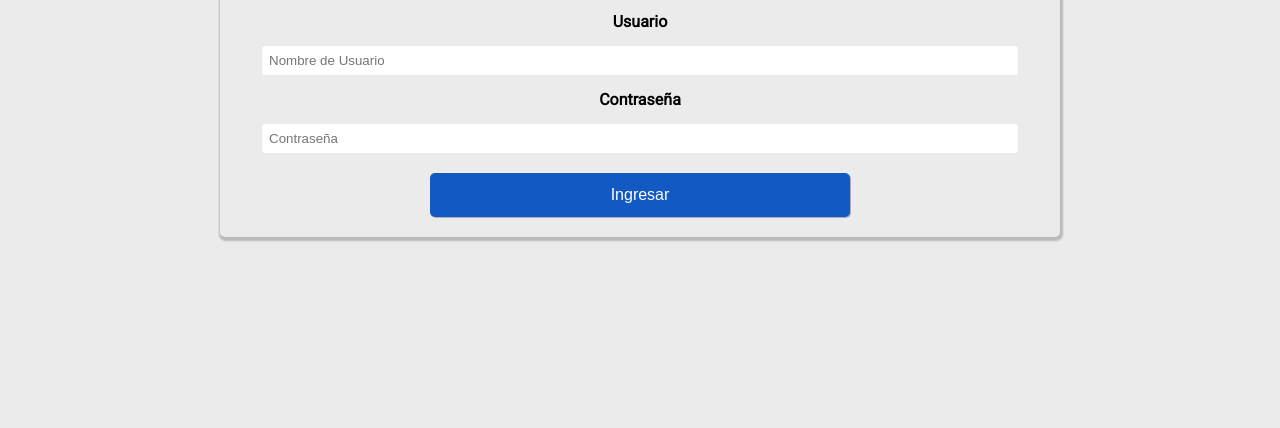
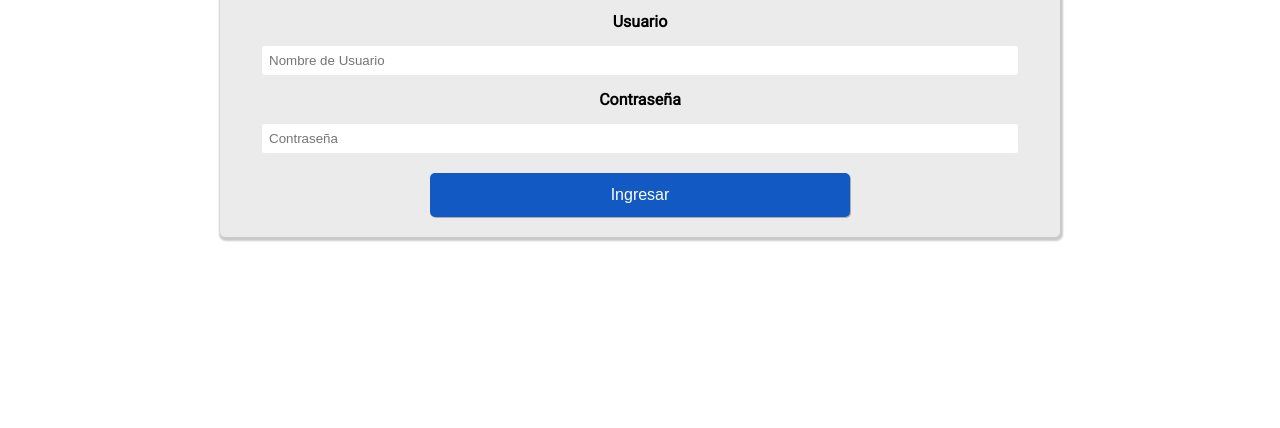
Before and after one commit to matiascelentano/proyecto-ml-m4, a website: page views/login.html in a window 1280 px wide. Shown: the part 154-582 px from the top of the page. Drawn offline with Linux system fonts and the light colour scheme.

Commit message:
cambio de color del body y main pagina register y login

```diff
--- a/public/css/login.css
+++ b/public/css/login.css
@@ -4,7 +4,6 @@
     padding: 0px;
 }
 body{
-    background-color: #ebebeb;
     min-height: 100vh;
     position: relative;
     font-family: 'Roboto', sans-serif;
@@ -117,7 +116,7 @@ header{
 
 /*********************  MAIN  **********************/
 main{
-    background-color: #ebebeb;
+    background-color: white;
     padding-top: 119px;
     padding-bottom: 520px;
 }
--- a/public/css/register.css
+++ b/public/css/register.css
@@ -115,7 +115,7 @@ header{
 
 /*********************  MAIN  **********************/
 main{
-    background-color: #ebebeb;
+    background-color: white;
     padding-top: 119px;
     padding-bottom: 520px;
 }
```
